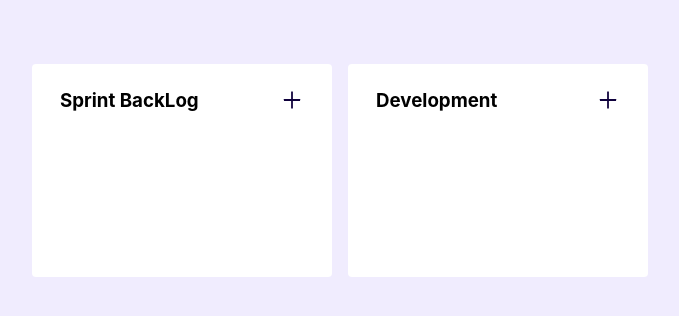
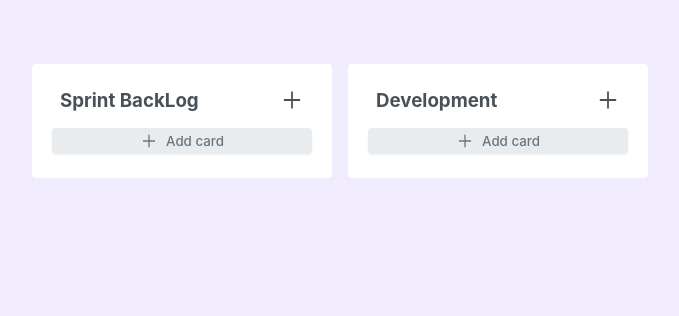
Before and after one commit to bryanmaraujo544/kanban-app, a React (Create React App) app: page / in a window 1280 px wide. Shown: the top 316 px of the page, without its empty margins (32-711 px from the left). Built offline with nearby package versions, Linux system fonts and the light colour scheme.

Commit message:
adding the notification component with styles

```diff
--- a/package.json
+++ b/package.json
@@ -18,6 +18,7 @@
     "react-dom": "^17.0.2",
     "react-icons": "^4.3.1",
     "react-scripts": "5.0.0",
+    "react-toastify": "^8.2.0",
     "styled-components": "^5.3.3",
     "typescript": "^4.4.2",
     "web-vitals": "^2.1.0"
@@ -48,6 +49,7 @@
   },
   "devDependencies": {
     "@types/react-beautiful-dnd": "^13.1.2",
+    "@types/react-toastify": "^4.1.0",
     "@types/styled-components": "^5.1.24",
     "@typescript-eslint/eslint-plugin": "^5.14.0",
     "@typescript-eslint/parser": "^5.14.0",
--- a/src/components/App/index.tsx
+++ b/src/components/App/index.tsx
@@ -1,3 +1,7 @@
+// import { ToastContainer } from 'react-toastify';
+import { StyledToastContainer } from '../StyledToastContainer';
+import 'react-toastify/dist/ReactToastify.css';
+
 import { BoardContextProvider } from '../../contexts/BoardContext';
 import { Board } from '../Board';
 import { Container } from './styles';
@@ -5,6 +9,13 @@ import { Container } from './styles';
 function App() {
   return (
     <BoardContextProvider>
+      <StyledToastContainer
+        autoClose={2000}
+        pauseOnHover={false}
+        draggable
+        closeOnClick={false}
+        position="top-center"
+      />
       <Container>
         <Board />
       </Container>
--- a/src/components/Column/index.tsx
+++ b/src/components/Column/index.tsx
@@ -1,8 +1,10 @@
+/* eslint-disable no-alert */
 /* eslint-disable react/jsx-props-no-spreading */
 import { useContext, useEffect, useState } from 'react';
 import { Draggable, Droppable } from 'react-beautiful-dnd';
 import { AiOutlinePlus } from 'react-icons/ai';
 import { BsCheck } from 'react-icons/bs';
+import { toast } from 'react-toastify';
 
 import { BoardContext } from '../../contexts/BoardContext';
 import { Modal } from '../Modal';
@@ -28,7 +30,7 @@ export function Column({ title, id, tasksIds, index }: ColumnProps) {
 
   const [isModalOpen, setIsModalOpen] = useState(false);
   const [newCardTitle, setNewCardTitle] = useState('');
-  const [newCardTag, setNewCardTag] = useState('');
+  const [newCardTag, setNewCardTag] = useState('green');
 
   const { allTasks, setAllTasks, setColumnsInfos } = useContext(BoardContext);
 
@@ -44,6 +46,11 @@ export function Column({ title, id, tasksIds, index }: ColumnProps) {
 
   function handleCreateCard(e: any) {
     e.preventDefault();
+
+    if (!newCardTitle) {
+      toast.error('Type something');
+      return;
+    }
 
     const task = {
       id: newCardTitle.replace(' ', ''),
@@ -111,6 +118,16 @@ export function Column({ title, id, tasksIds, index }: ColumnProps) {
                 onClick={() => setIsModalOpen(true)}
               />
             </header>
+            {tasks.length === 0 ? (
+              <button
+                type="button"
+                className="add-card-btn"
+                onClick={() => setIsModalOpen(true)}
+              >
+                <AiOutlinePlus className="add-icon" />
+                <p>Add card</p>
+              </button>
+            ) : (
               <Droppable droppableId={id} type="task">
                 {(provided) => (
                   <TasksContainer
@@ -130,6 +147,7 @@ export function Column({ title, id, tasksIds, index }: ColumnProps) {
                   </TasksContainer>
                 )}
               </Droppable>
+            )}
           </Container>
         )}
       </Draggable>
--- a/src/components/Column/styles.ts
+++ b/src/components/Column/styles.ts
@@ -22,6 +22,10 @@ export const Container = styled.div`
     align-items: center;
     padding: 0 0.8rem;
 
+    h3 {
+      color: #495057;
+    }
+
     .edit-form {
       input {
         background: #f0ecfe;
@@ -35,13 +39,40 @@ export const Container = styled.div`
     }
     .add-icon {
       font-size: 2.4rem;
-      color: #0f013c;
+      color: #495057;
       cursor: pointer;
       transition: color 0.2s linear;
 
       &:hover {
-        color: #7a52fc;
+        color: #000;
       }
+    }
+  }
+
+  .add-card-btn {
+    border: none;
+    display: flex;
+    align-items: center;
+    justify-content: center;
+    gap: 0.8rem;
+    background: #e9ecef;
+    color: #6c757d;
+    padding: 0.4rem;
+    border-radius: 0.4rem;
+    box-shadow: 0 0.1rem 0.2rem #00000010;
+    transition: all 0.2s linear;
+
+    &:hover {
+      background: #ced4da;
+      color: #495057;
+    }
+
+    .add-icon {
+      font-size: 1.8rem;
+    }
+
+    p {
+      font-weight: 500;
     }
   }
 `;
@@ -49,7 +80,7 @@ export const Container = styled.div`
 export const TasksContainer = styled.div`
   display: flex;
   flex-direction: column;
-  min-height: 12.5rem;
+  min-height: 3.2rem;
   flex: 1;
   overflow-y: scroll;
   padding: 0 0.8rem;
--- a/src/components/Modal/styles.ts
+++ b/src/components/Modal/styles.ts
@@ -41,7 +41,7 @@ export const ModalContainer = styled.div`
       display: flex;
 
       &:hover .icon {
-        color: #0f013c;
+        color: #000;
       }
 
       .icon {
--- /dev/null
+++ b/src/components/StyledToastContainer.ts
@@ -0,0 +1,52 @@
+import styled from 'styled-components';
+import { ToastContainer } from 'react-toastify';
+
+export const StyledToastContainer = styled(ToastContainer).attrs({
+  className: 'toast-container',
+  toastClassName: 'toast',
+  bodyClassName: 'body',
+  progressClassName: 'progress',
+})`
+  /* .toast-container */
+  width: 90%;
+  max-width: 25rem;
+
+  .Toastify__toast-icon {
+    width: 1.6rem;
+    height: 1.6rem;
+  }
+
+  /* .toast is passed to toastClassName */
+  .toast {
+    background-color: #fff;
+    border-radius: 4px;
+    height: 4.2rem;
+    padding: 0.8rem;
+    box-shadow: 0 0.1rem 0.3rem #00000005;
+  }
+
+  button[aria-label='close'] {
+    /* display: none; */
+    color: #6c757d !important;
+    opacity: 1;
+
+    svg {
+      width: 1.4rem;
+      height: 1.4rem;
+    }
+  }
+
+  /* .body is passed to bodyClassName */
+  .body {
+    font-family: -apple-system, BlinkMacSystemFont, 'Segoe UI', Roboto, Oxygen,
+      Ubuntu, Cantarell, 'Open Sans', 'Helvetica Neue', sans-serif !important;
+    font-weight: 500;
+    font-size: 1.4rem;
+    padding: 0.3rem;
+  }
+
+  /* .progress is passed to progressClassName */
+  .progress {
+    border-radius: 0.2rem;
+  }
+`;
--- a/src/styles/global.ts
+++ b/src/styles/global.ts
@@ -19,6 +19,14 @@ const global = createGlobalStyle`
   button {
     cursor: pointer;
   }
+
+  :root {
+    --toastify-color-error: #ef233c !important;
+    --toastify-color-warning: #f9a620;
+    --toastify-color-success: #70e000;
+    --toastify-toast-min-height: 2.4rem !important;
+    --toastify-font-family: -apple-system !important;
+  }
 `;
 
 export default global;
```
Also changed, not shown: 1 other file (tests, documents, lock files or other folders). Lines whose indentation alone changed are shown as unchanged.
